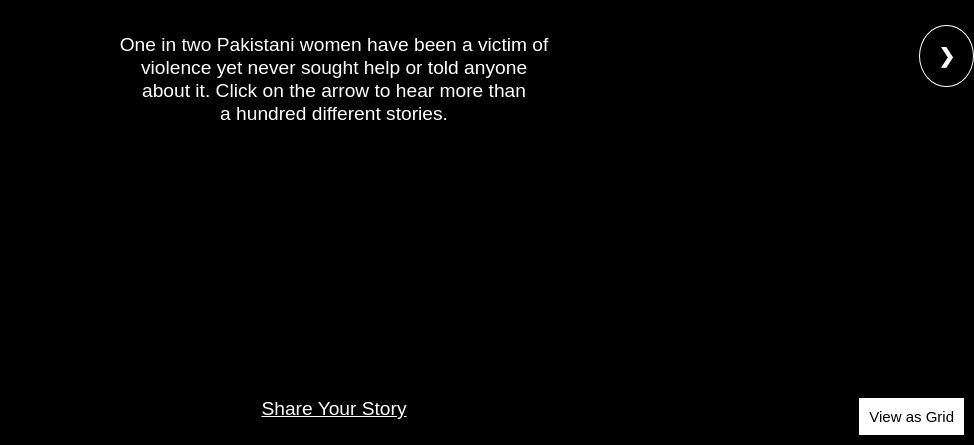
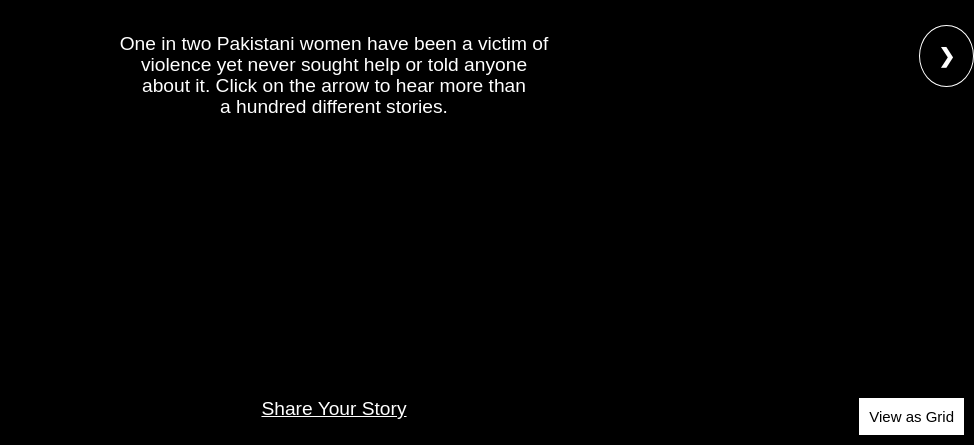
Before and after one commit to rabiahz/ahundredvoices, a plain HTML site: page index.html in a window 1280 px wide. Shown: the part 355-800 px from the top of the page, without its empty margins (306-1280 px from the left). Drawn offline with Linux system fonts and the light colour scheme; a web font is replaced by a local one.

Commit message:
Update style.css

```diff
--- a/style.css
+++ b/style.css
@@ -22,7 +22,7 @@ body {
     font-style: normal;
     text-align: center;
     color: white;
-    line-height: 1.2;
+    line-height: 1.1;
 
 }
 .titleText {
```
